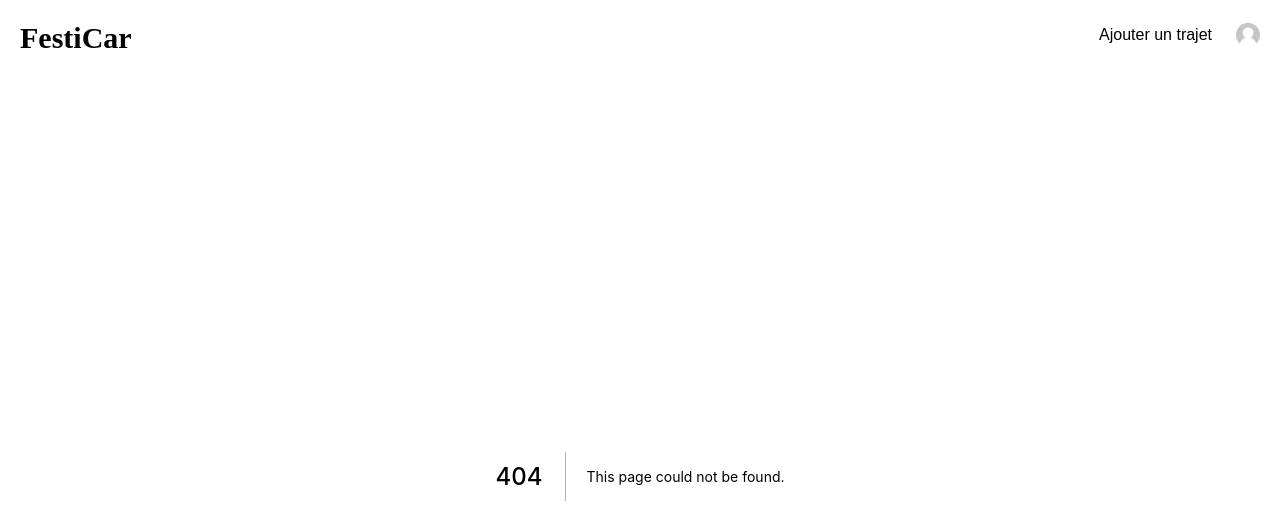
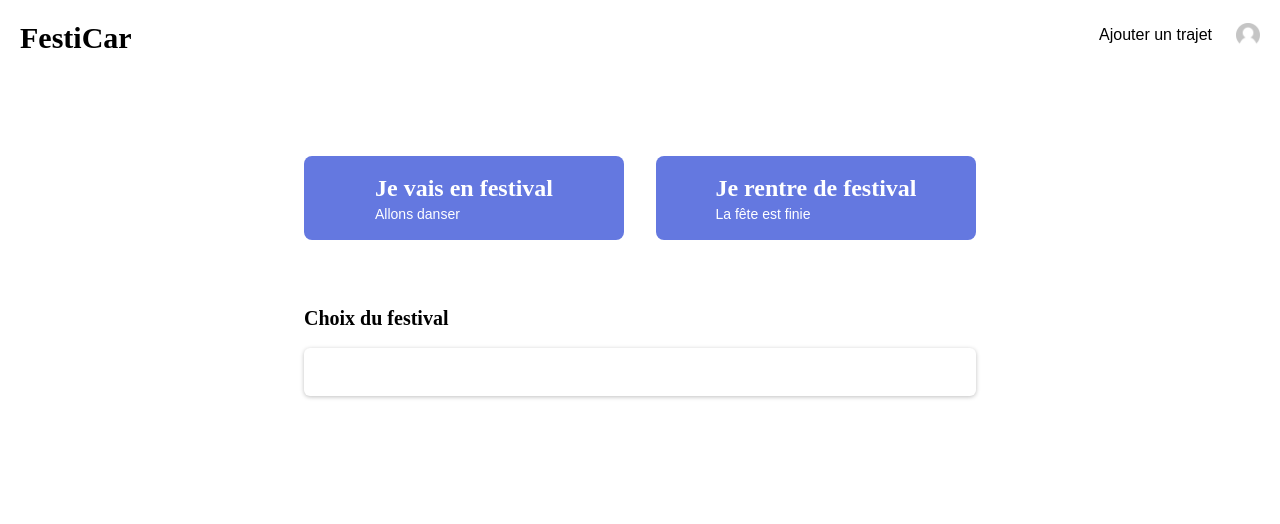
Before and after one commit to kevinrbr/festicarv2, a Next.js app: page /addCarPool in a window 1280 px wide. Before the commit this address had no page. Shown: the top 524 px of the page. Built offline with nearby package versions, Linux system fonts and the light colour scheme.

Commit message:
add form newCarPool

```diff
--- /dev/null
+++ b/components/Form/AddCarPoolForm.tsx
@@ -0,0 +1,23 @@
+import { useForm, SubmitHandler } from "react-hook-form";
+import { ICarPoolFormType } from "../../types/addJouney/CarPoolFormType";
+
+export const AddCarPoolForm = () => {
+  const { register, handleSubmit } = useForm<ICarPoolFormType>();
+  const onSubmit: SubmitHandler<ICarPoolFormType> = async (data) => {};
+  return (
+    <div className="mt-8">
+      <form className="flex flex-col" onSubmit={handleSubmit(onSubmit)}>
+        <div className="flex flex-col">
+          <label className="font-heading font-semibold text-xl mt-8 mb-4">
+            Choix du festival
+          </label>
+          <input
+            {...register("festival")}
+            className="rounded-md py-4 pl-5 text-xs shadow-input"
+            type="text"
+          />
+        </div>
+      </form>
+    </div>
+  );
+};
--- a/pages/addjourney.tsx
+++ b/pages/addCarPool.tsx
@@ -2,14 +2,15 @@ import type { NextPage } from "next";
 import Head from "next/head";
 import { useState } from "react";
 import { BigCta } from "../components/BigCta";
-import { getFestival } from "./../lib/api/festival/getFestival";
-import { wayType } from "./../types/addJouney/wayType";
+import { AddCarPoolForm } from "../components/Form/AddCarPoolForm";
+import { getFestival } from "../lib/api/festival/getFestival";
+import { wayType } from "../types/addJouney/wayType";
 
-interface addJourneyProps {
+interface addCarPoolProps {
   type: wayType;
 }
 
-const AddJourney: NextPage<addJourneyProps> = () => {
+const AddCarPool: NextPage<addCarPoolProps> = () => {
   const [wayType, setWayType] = useState<wayType>();
   // getFestival();
   return (
@@ -33,8 +34,9 @@ const AddJourney: NextPage<addJourneyProps> = () => {
           />
         </div>
       </div>
+      <AddCarPoolForm />
     </div>
   );
 };
 
-export default AddJourney;
+export default AddCarPool;
--- a/pages/signin.tsx
+++ b/pages/signin.tsx
@@ -6,6 +6,7 @@ import Link from "next/link";
 import { NextPage } from "next";
 import { ArrowLongLeftIcon } from "@heroicons/react/24/solid";
 import { IFormInput } from "../types/login/FormInput";
+import Head from "next/head";
 
 const SignIn: NextPage = () => {
   const router = useRouter();
@@ -26,6 +27,9 @@ const SignIn: NextPage = () => {
 
   return (
     <div className="h-screen flex items-center justify-center bg-primary-300">
+      <Head>
+        <title>Connexion</title>
+      </Head>
       <div className="max-w-lg w-full">
         <Link href="/">
           <a className="text-white absolute top-8 left-12 flex items-center">
--- a/pages/signup.tsx
+++ b/pages/signup.tsx
@@ -7,6 +7,7 @@ import { ArrowLongLeftIcon } from "@heroicons/react/24/outline";
 import { IFormInput } from "../types/login/FormInput";
 import { newUser } from "../lib/api/auth/newUser";
 import { updateUser } from "../lib/api/auth/updateUser";
+import Head from "next/head";
 
 const SignUp: NextPage = () => {
   const router = useRouter();
@@ -25,6 +26,9 @@ const SignUp: NextPage = () => {
 
   return (
     <div className="h-screen flex items-center justify-center bg-primary-300">
+      <Head>
+        <title>Inscription</title>
+      </Head>
       <div className="max-w-lg w-full">
         <Link href="/">
           <a className="text-white absolute top-8 left-12 flex items-center">
--- a/tailwind.config.js
+++ b/tailwind.config.js
@@ -6,9 +6,14 @@ module.exports = {
     "./components/**/*.{js,ts,jsx,tsx}",
   ],
   theme: {
-    extend: {transitionProperty: {
+    extend: {
+      transitionProperty: {
       'right': 'right'
-  },},
+      },
+      boxShadow: {
+        'input': '0px 1px 4px rgba(0, 0, 0, 0.25)',
+      }
+    },
     fontFamily: {
       'sans': ['Satoshi', 'Helvetica', 'sans-serif'],
       'heading': ['Clash Grotesk'],
--- /dev/null
+++ b/types/addJouney/CarPoolFormType.ts
@@ -0,0 +1,3 @@
+export type ICarPoolFormType = {
+  festival: String;
+};
```
